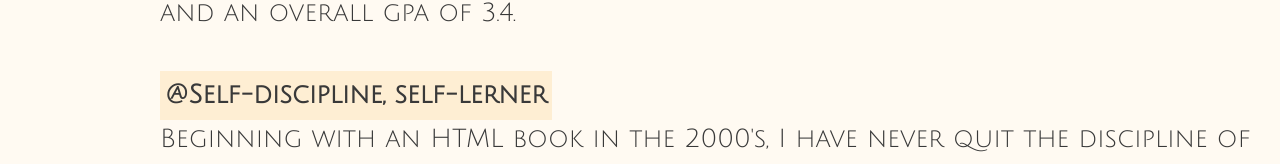
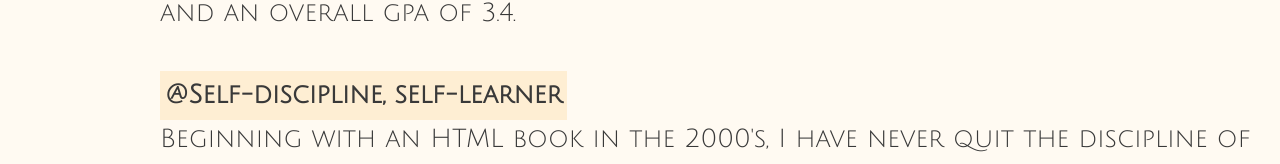
Before and after one commit to prkarpi/portfolio, a React (Create React App) app: page /education in a window 1280 px wide. Shown: the part 523-687 px from the top of the page. Built offline with nearby package versions, Linux system fonts and the light colour scheme.

Commit message:
Text Update

```diff
--- a/src/pages/pageEducation.js
+++ b/src/pages/pageEducation.js
@@ -12,7 +12,7 @@ const Education = () => {
         <div className='company-background'>@Metropolitan State University</div><br/>
         Attended and received a Bachelor's degree in Arts. Graduated with honors and an overall gpa of 3.4.
         <br/>
-        <div className='company-background'>@Self-discipline, self-lerner</div><br/>
+        <div className='company-background'>@Self-discipline, self-learner</div><br/>
         Beginning with an HTML book in the 2000's, I have never quit the discipline of learning. My passion for software engineering grew from basic HTML coding to complex JavaScript development. Starting with PHP as my first backend environment, it grew into Ruby on Rails. After that, React and Node have became a huge part of my interest and my primary to-go tools. Today I am a JavaScript developer.
         <br/>
         <div className='company-background'>@Davinci Coders</div><br/>
```
